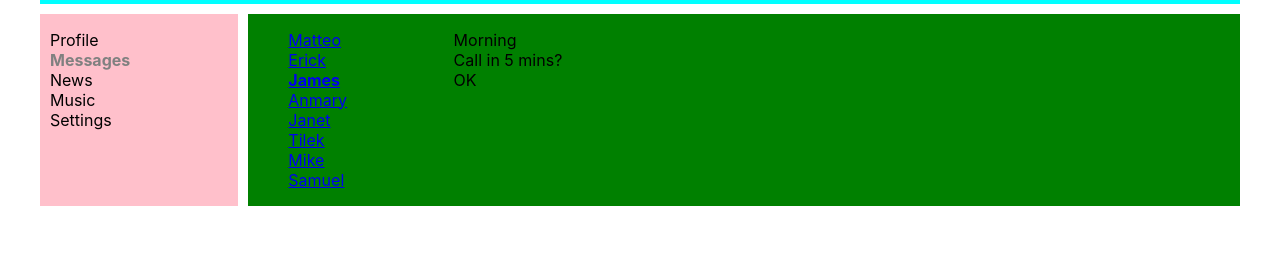
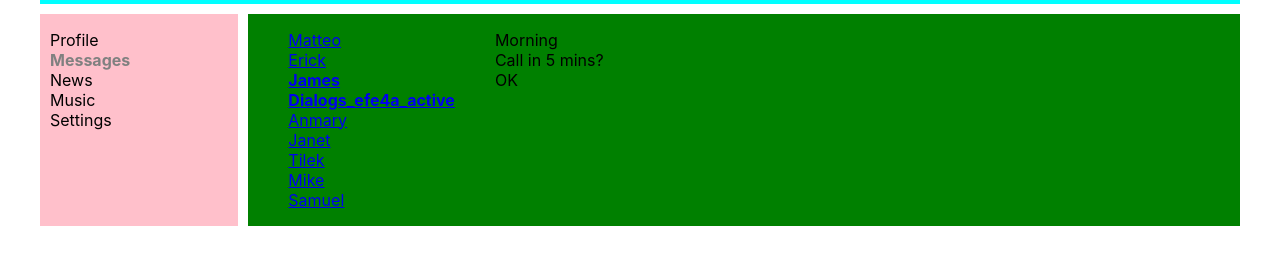
Before and after one commit to lightxlamp/React_way_of_samurai, a React (Create React App) app in the folder 02_social_network_project/: page /dialogs in a window 1280 px wide. Shown: the part 143-403 px from the top of the page. Built offline with nearby package versions, Linux system fonts and the light colour scheme.

Commit message:
redactor: replace code parts with "Dialog" and "Message' components.

```diff
--- a/02_social_network_project/src/components/Dialogs/Dialogs.jsx
+++ b/02_social_network_project/src/components/Dialogs/Dialogs.jsx
@@ -1,23 +1,51 @@
 import { NavLink } from 'react-router-dom'
 import s from './Dialogs.module.scss'
+import PropTypes from 'prop-types';
+
+// TODO add is active
+//       <li className={s.dialogs__item + ' ' + s.active }><NavLink to="/dialogs/3">James</NavLink></li>
+const DialogItem = (props) => {
+    let path = `/dialogs/${props.id}`;
+    let isActive = props.state === 'active' ? s.active : '';
+    let classes = s.dialogs__item + ' ' + isActive;
+    return (
+        <li className={classes}><NavLink to={path}>{props.name} {isActive}</NavLink></li>
+    )
+}
+
+const states = {
+    active: 'active',
+    inactive: 'inactive'
+}
+
+DialogItem.propTypes = {
+    variant: PropTypes.oneOf([ 'active', 'inactive']).isRequired
+};
+
+const Message = (props) => {
+    return (
+        <li className={s.message}>{props.content}</li>
+    )
+}
 
 const Dialogs = (props) => {
     return (
         <div className={s.dialogs}>
            <ul className={s.dialogs__list}>
-               <li className={s.dialogs__item}><NavLink to="/dialogs/1">Matteo</NavLink></li>
-               <li className={s.dialogs__item}><NavLink to="/dialogs/2">Erick</NavLink></li>
-               <li className={s.dialogs__item + ' ' + s.active }><NavLink to="/dialogs/3">James</NavLink></li>
-               <li className={s.dialogs__item}><NavLink to="/dialogs/4">Anmary</NavLink></li>
-               <li className={s.dialogs__item}><NavLink to="/dialogs/5">Janet</NavLink></li>
-               <li className={s.dialogs__item}><NavLink to="/dialogs/6">Tilek</NavLink></li>
-               <li className={s.dialogs__item}><NavLink to="/dialogs/7">Mike</NavLink></li>
-               <li className={s.dialogs__item}><NavLink to="/dialogs/8">Samuel</NavLink></li>
+               <DialogItem name="Matteo" id="1"/>
+               <DialogItem name="Erick" id="2"/>
+               <DialogItem name="James" id="3" state={states.active}/>
+               <DialogItem name="Anmary" id="4"/>
+               <DialogItem name="Janet" id="5" />
+               <DialogItem name="Tilek" id="6"/>
+               <DialogItem name="Mike" id="7"/>
+               <DialogItem name="Samuel" id="8"/>
            </ul>
+
            <ul className={s.messages}>
-                <li className={s.message}>Morning</li>
-                <li className={s.message}>Call in 5 mins?</li>
-                <li className={s.message}>OK</li>
+                <Message content="Morning"></Message>
+                <Message content="Call in 5 mins?"></Message>
+                <Message content="OK"></Message>
            </ul>
         </div>
         // Testing two different naming approaches. Will see what code looks better
--- a/02_social_network_project/src/components/Nav/Nav.module.scss
+++ b/02_social_network_project/src/components/Nav/Nav.module.scss
@@ -14,6 +14,12 @@
   text-decoration: none;
 }
 
+.item a:hover {
+  color: white;
+  text-decoration: underline;
+  font-weight: bold;
+}
+
 .item a.active {
   color: grey;
   font-weight: bold;;
```
Also changed, not shown: 02_social_network_project/screens/[experiment].Active_class_added_via_props_2021-04-04 at 03.45.03.png (added), 1 other file (tests, documents, lock files or other folders).
